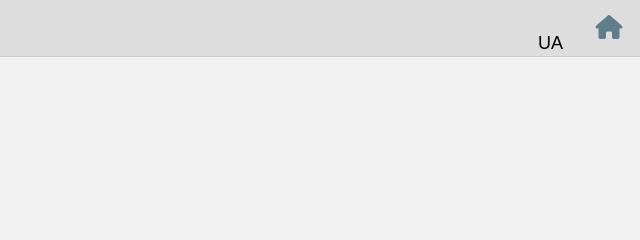
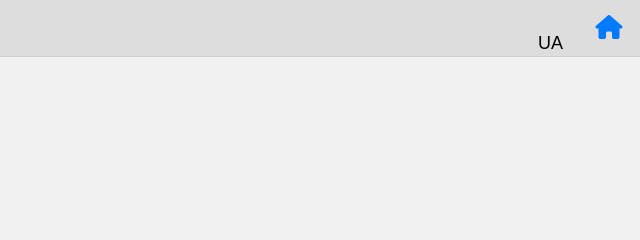
Before and after one commit to Nazar63844/pfl, a plain HTML site: page pictEN.html in a window 1280 px wide. Shown: the top 240 px of the page, 640-1280 px from the left. Drawn offline with nearby package versions, Linux system fonts and the light colour scheme.

Commit message:
Change color of #dm element to #007bff

```diff
--- a/pictEN.html
+++ b/pictEN.html
@@ -57,7 +57,7 @@ hr {
 }
 #dm {
   z-index: 1000;
-  color: #607d8b;
+  color: #007bff;
   border: none;
   outline: none;
   font-size: 24px;
```
